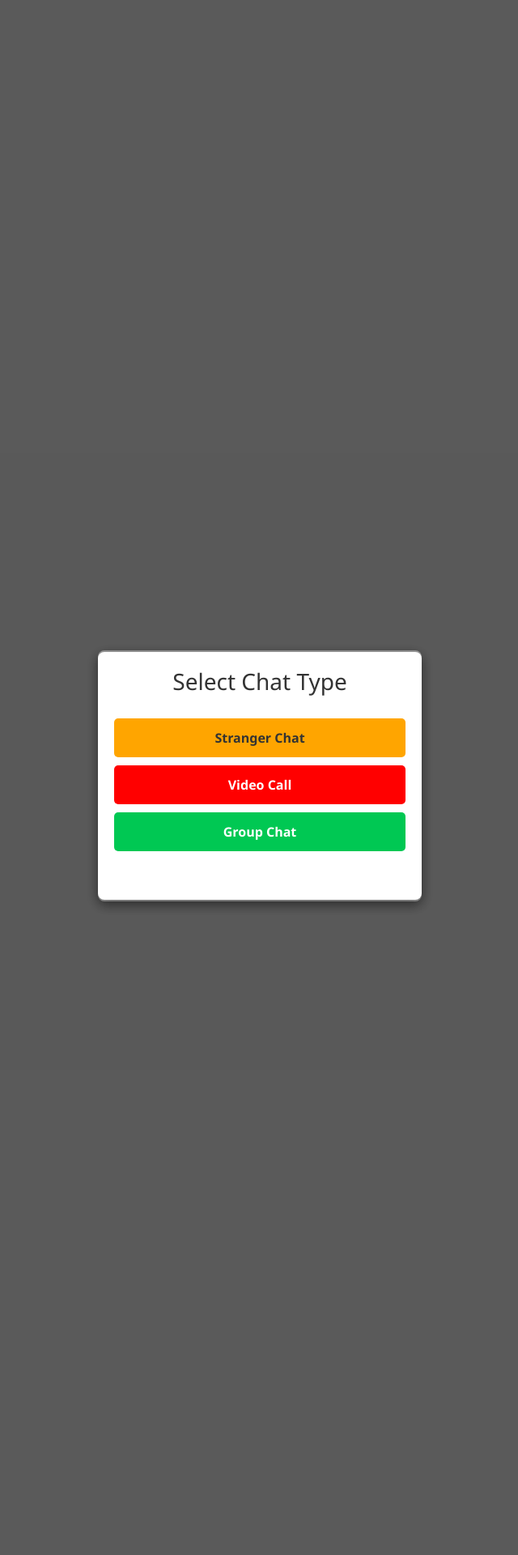
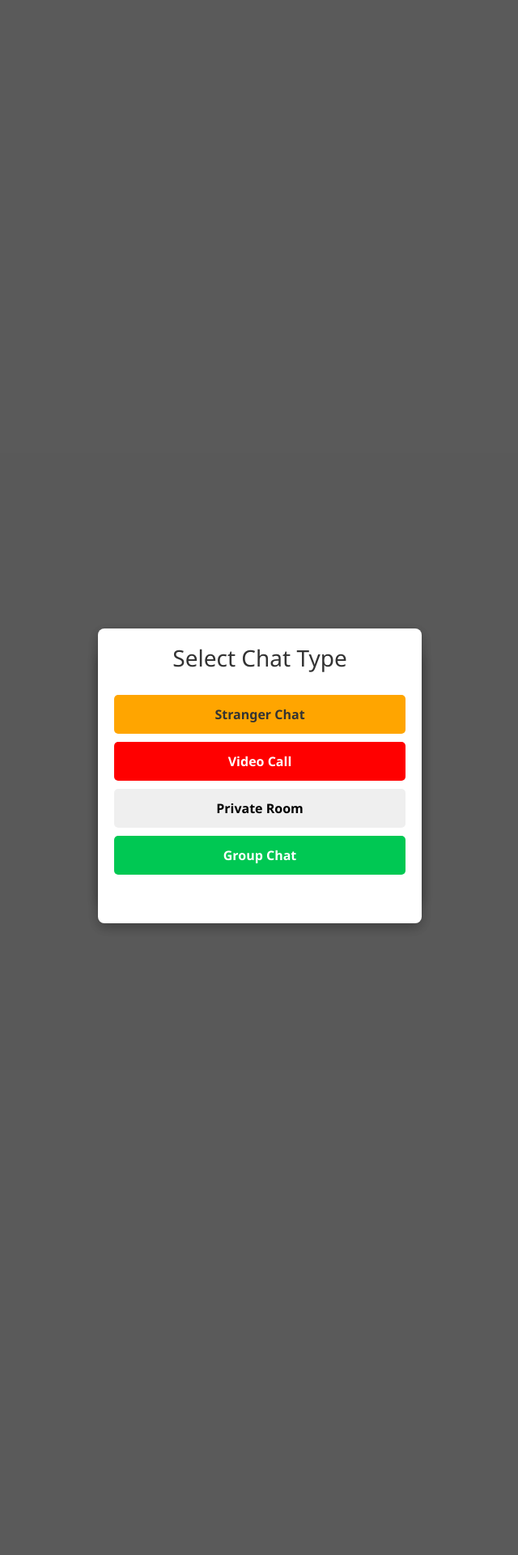
Before and after one commit to shkumaraman/shkumaraman.github.io, a Jekyll site: the page built from chat/group.html, in a window 1280 px wide. Shown: the part 458-2378 px from the top of the page at 81% size, without its empty margins (319-959 px from the left). Built offline with Jekyll 4.4.1, drawn with Linux system fonts in a browser that asks for light colours; comment, search, counter and statistics services are not loaded.

Commit message:
Update group.html

```diff
--- a/chat/group.html
+++ b/chat/group.html
@@ -799,6 +799,10 @@ description: "Join TalkRush public group chats — anonymous, fast, and fun. Sha
         Video Call
       </button>
 
+      <button onclick="window.location.href='private-room.html'" class="modal-btn grey-btn">
+        Private Room
+      </button>
+
       <button onclick="closeModal()" class="modal-btn green-btn">
         Group Chat
       </button>
```
